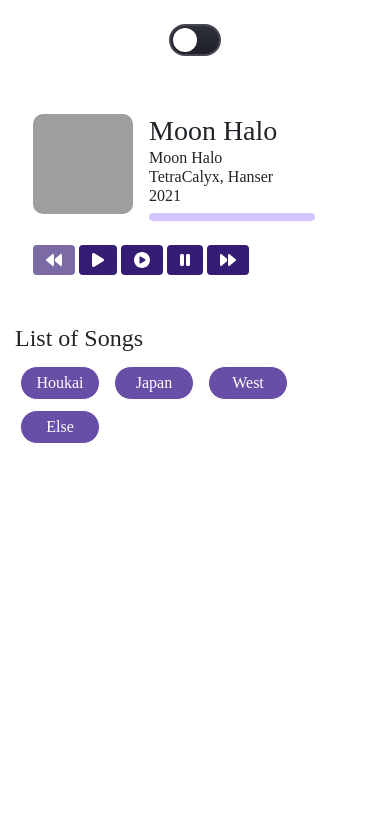
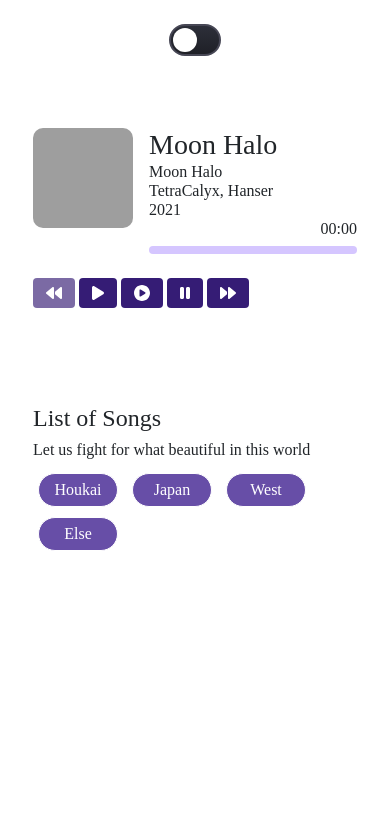
Before and after one commit to Lasteinsa/Mellifluous, a PHP site: page / in a window 390 px wide. Shown: the part 56-884 px from the top of the page. Before the commit the page ends 500 px from the top, so only its background shows below. Run offline with PHP 8.4, Linux system fonts and the light colour scheme; some libraries are stand-ins or nearby versions; some web fonts are replaced; grey boxes are pictures that could not be loaded.

Commit message:
new world

```diff
--- a/assets/css/main.css
+++ b/assets/css/main.css
@@ -11,6 +11,12 @@
     background: rgb(112, 0, 0);
 }
 
+/* Overriding Bootstrap Value!!! */
+
+.rounded {
+    border-radius: 20px !important;
+}
+
 @font-face {
     font-family: 'Product Sans';
     src: url(https://fonts.gstatic.com/s/productsans/v5/HYvgU2fE2nRJvZ5JFAumwegdm0LZdjqr5-oayXSOefg.woff2) format('woff2');
@@ -20,7 +26,7 @@
     font-family: 'Product Sans';
 }
 
-img {
+.main-cover {
     width: 100px;
     height: 100px;
     border: 0px solid #20124d;
@@ -29,7 +35,7 @@ img {
 
 progress {
     border-radius: 7px;
-    width: 80%;
+    width: 100%;
     height: 8px;
 }
 progress::-webkit-progress-bar {
@@ -64,16 +70,8 @@ div#starry, div#starry1, div#starry2, div#starry3 {
 }
 
 #scrollable-content {
-    height: 200px;
+    height: 120%;
     overflow: auto;
-}
-
-#box {
-    height: 250px;
-    margin-top: 5px;
-    padding-top: 40px;
-    padding-left: 25%;
-    padding-bottom: 20px;
 }
 
 .media-body p {
--- a/assets/javascript/main.js
+++ b/assets/javascript/main.js
@@ -61,8 +61,17 @@ if(NumIndex == 0) {
 
 // Time bar
 music.addEventListener('timeupdate', function() {
+  function formatTime(time) {
+    var min = Math.floor(time / 60);
+    var sec = Math.floor(time % 60);
+    return min + ":" + (sec < 10 ? "0" + sec : sec);
+  }
+  const currentTime = document.getElementById("current-time");
+  var current = this.currentTime;
   duration.setAttribute('value', this.currentTime / this.duration);
+  currentTime.textContent = formatTime(current);
 });
+
 
 // Navbar
 let navbarEl = `<nav class="navbar navbar-expand-lg navbar-dark bg-primary ein-primary" style="top:0;">
--- a/index.html
+++ b/index.html
@@ -9,9 +9,6 @@
         <link rel="stylesheet" href="assets/css/starry.css">
         <script src="https://cdnjs.cloudflare.com/ajax/libs/font-awesome/6.0.0-beta2/js/all.min.js" integrity="sha512-cyAbuGborsD25bhT/uz++wPqrh5cqPh1ULJz4NSpN9ktWcA6Hnh9g+CWKeNx2R0fgQt+ybRXdabSBgYXkQTTmA==" crossorigin="anonymous" referrerpolicy="no-referrer"></script>
         <meta name="viewport" content="width=device-width, initial-scale=1.0">
-        <style>
-
-      </style>
     </head>
     <body>
       <div id="loader" class="centers">
@@ -27,33 +24,33 @@
         <div id='starry3'></div>
 
 
-        <div class="container" id="container">
-          <br>
-          <div class="d-flex justify-content-center">
+        <div class="d-flex justify-content-center my-4">
           <input id="bgstarry" type="checkbox" class="toggle" onclick="bgChange()">
         </div>
-          <div id="box" >
+        <div class="row">
+          <div class="col-sm-7 p-5 rounded">
             <div class="media d-flex justify-content-center">
-              <img id="cover" class="align-self-start mr-3">
+              <img id="cover" class="main-cover align-self-start mr-3">
               <div class="media-body">
                 <h3 id="title" class="mt-0"></h3>
                 <p id="album"></p>
                 <p id="artist"></p>
                 <p id="year"></p>
+                <p id="current-time" class="text-right">00:00</p>
                 <progress id="duration" value="0" max="1"></progress>
                 <audio id="music"></audio>
               </div>
             </div>
             <br>
-            <button onclick="prev()" id="btnPrev" class="btn ein-btn ein-primary"><i class="fas fa-backward"></i></button>
-            <button onclick="turnPlay()" id="btnPlay" class="btn ein-btn ein-primary"><i class="fas fa-play"></i></button>
-            <button onclick="turnResume()" id="btnResume" class="btn ein-btn ein-primary"><i class="fas fa-play-circle"></i></button>
-            <button onclick="turnPause()" id="btnPlay" class="btn ein-btn ein-primary"><i class="fas fa-pause"></i></button>
-            <button onclick="next()" id="btnNext" class="btn ein-btn ein-primary"><i class="fas fa-forward"></i></button>
+            <button onclick="prev()" id="btnPrev" class="btn ein-btn ein-primary" title="Previous"><i class="fas fa-backward"></i></button>
+            <button onclick="turnPlay()" id="btnPlay" class="btn ein-btn ein-primary" title="Play"><i class="fas fa-play"></i></button>
+            <button onclick="turnResume()" id="btnResume" class="btn ein-btn ein-primary" title="Resume"><i class="fas fa-play-circle"></i></button>
+            <button onclick="turnPause()" id="btnPlay" class="btn ein-btn ein-primary" title="Pause"><i class="fas fa-pause"></i></button>
+            <button onclick="next()" id="btnNext" class="btn ein-btn ein-primary" title="Next"><i class="fas fa-forward"></i></button>
           </div>
-        </div>
-        <div class="container" id="container">
+          <div class="col col-sm-5 p-5 rounded">
             <h4>List of Songs</h4>
+            <h6>Let us fight for what beautiful in this world </h6>
             <button onclick="cat('houkai')" id="btnNext" class="ubtn">Houkai</button>
             <button onclick="cat('japan')" id="btnNext" class="ubtn">Japan</button>
             <button onclick="cat('west')" id="btnNext" class="ubtn">West</button>
@@ -74,6 +71,7 @@
             </div>
           </div>
         </div>
+      </div>
       <script src="assets/javascript/data.js"></script>
         <script src="assets/javascript/es6.js"></script>
         <script src="assets/javascript/main.js"></script>
```
Also changed, not shown: loading.html (deleted, +0 -32 lines), test.html (deleted, +0 -12 lines). Lines whose indentation alone changed are shown as unchanged.
